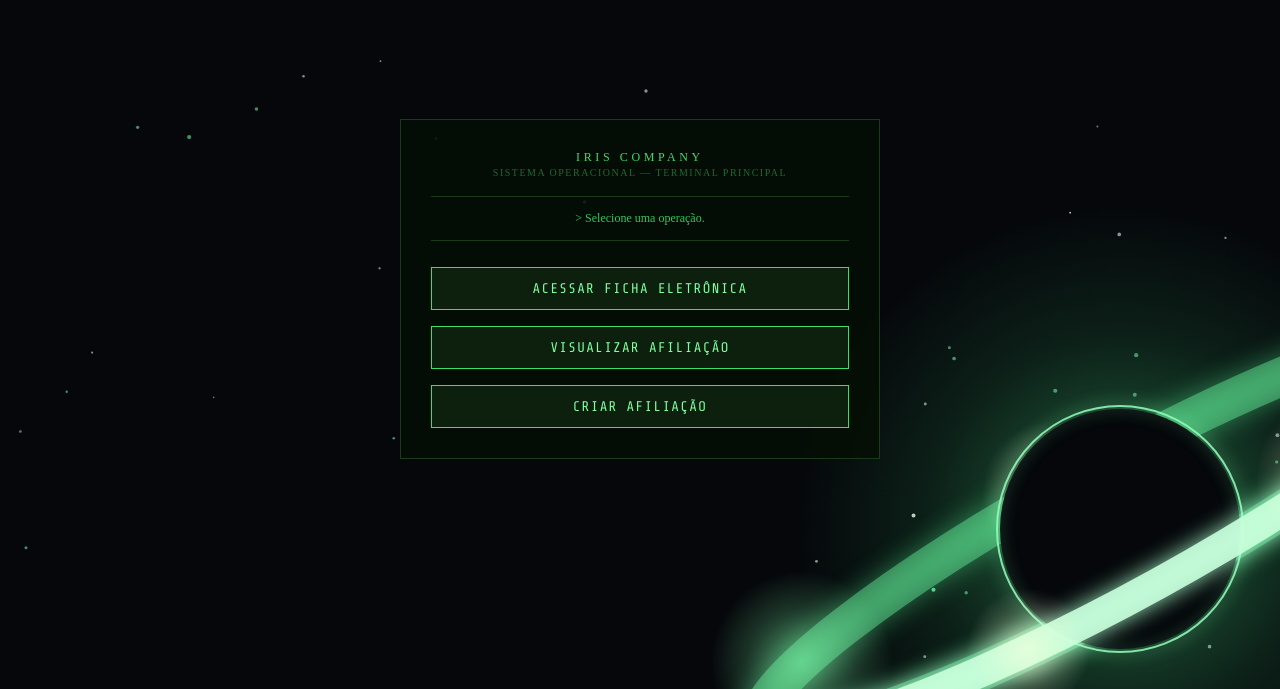
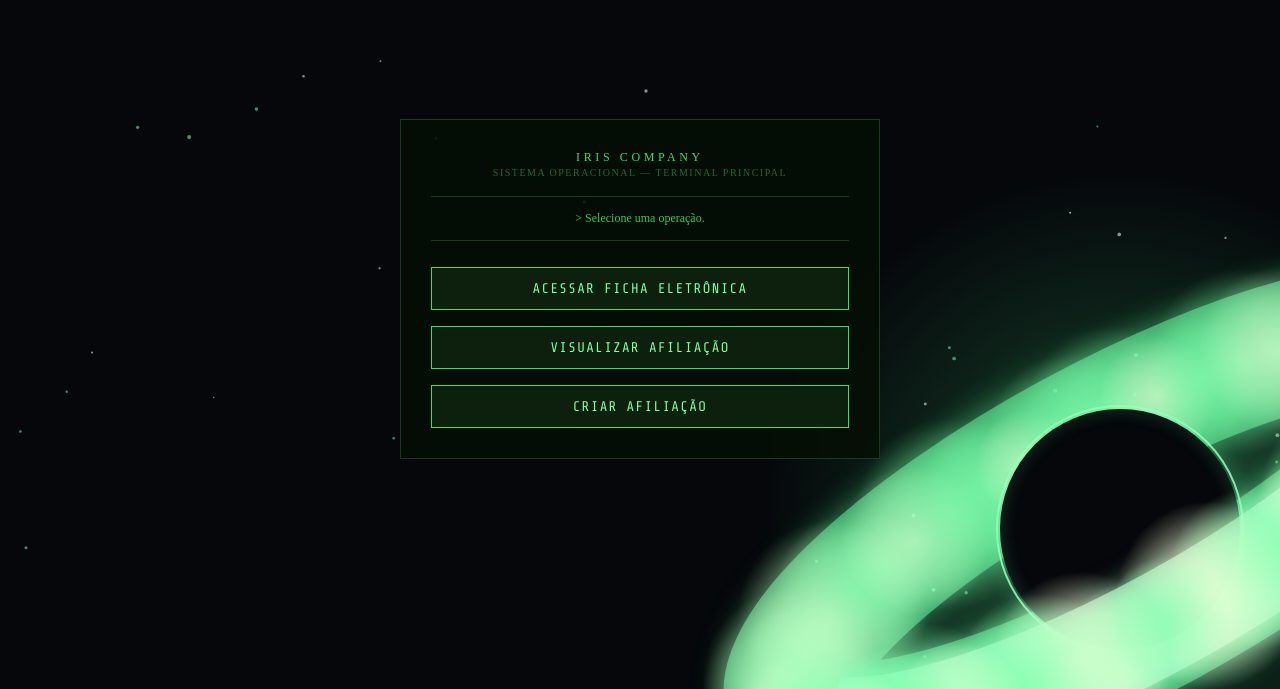
Before and after one commit to GusZerkk/Umbra09-Servidor, a website: page public/index.html in a window 1280 px wide. Shown: the part 111-800 px from the top of the page. Drawn offline with nearby package versions, Linux system fonts and the light colour scheme; animation ran at ten frames a second.

Commit message:
Update index.html

```diff
--- a/public/index.html
+++ b/public/index.html
@@ -205,24 +205,25 @@ function MatrixRain() {
             });
             const t = ts / 1000;
             const rot = -0.5;
-            const rx = eventHorizon * 3.4, ry = eventHorizon * 0.55;
+            const rx = eventHorizon * 3.1, ry = eventHorizon * 0.85;
             function ellipsePoint(a) {
                 const x0 = rx * Math.cos(a), y0 = ry * Math.sin(a);
                 return { x: cx + x0 * Math.cos(rot) - y0 * Math.sin(rot), y: cy + x0 * Math.sin(rot) + y0 * Math.cos(rot) };
             }
-            const NUM_BLOBS = 7;
+            const NUM_BLOBS = 48;
+            const baseAngle = t * 0.12;
             const blobs = Array.from({ length: NUM_BLOBS }, (_, i) => {
-                const a = ((t * 0.35) + (i / NUM_BLOBS) * Math.PI * 2) % (Math.PI * 2);
+                const a = (baseAngle + (i / NUM_BLOBS) * Math.PI * 2) % (Math.PI * 2);
                 const p = ellipsePoint(a);
-                const front = a > Math.PI * 0.15 && a < Math.PI * 0.85;
-                const size = eventHorizon * (0.55 + 0.25 * Math.sin(t * 0.6 + i * 2));
+                const front = a > Math.PI * 0.12 && a < Math.PI * 0.88;
+                const size = eventHorizon * (0.62 + 0.18 * Math.sin(t * 0.8 + i * 1.7));
                 return { x: p.x, y: p.y, size, front, seed: i };
             });
             function drawBlob(b) {
                 const g = ctx.createRadialGradient(b.x, b.y, 0, b.x, b.y, b.size);
                 const tone = b.seed % 3 === 0 ? "255,255,220" : "130,255,175";
-                g.addColorStop(0, `rgba(${tone},0.55)`);
-                g.addColorStop(0.6, `rgba(${tone},0.18)`);
+                g.addColorStop(0, `rgba(${tone},0.6)`);
+                g.addColorStop(0.55, `rgba(${tone},0.28)`);
                 g.addColorStop(1, `rgba(${tone},0)`);
                 ctx.fillStyle = g;
                 ctx.beginPath();
@@ -231,25 +232,25 @@ function MatrixRain() {
             }
             // halo suave ao redor de tudo
             const glowR = eventHorizon + 10 + Math.sin(t / 3) * 4;
-            const grad = ctx.createRadialGradient(cx, cy, eventHorizon * 0.6, cx, cy, glowR + eventHorizon * 1.6);
-            grad.addColorStop(0, "rgba(90,255,150,0.30)");
-            grad.addColorStop(0.5, "rgba(60,200,120,0.12)");
+            const grad = ctx.createRadialGradient(cx, cy, eventHorizon * 0.6, cx, cy, glowR + eventHorizon * 1.9);
+            grad.addColorStop(0, "rgba(90,255,150,0.32)");
+            grad.addColorStop(0.5, "rgba(60,200,120,0.13)");
             grad.addColorStop(1, "rgba(60,200,120,0)");
             ctx.fillStyle = grad;
             ctx.beginPath();
-            ctx.arc(cx, cy, glowR + eventHorizon * 1.6, 0, Math.PI * 2);
+            ctx.arc(cx, cy, glowR + eventHorizon * 1.9, 0, Math.PI * 2);
             ctx.fill();
-            // disco de acreção (anel inteiro, atrás do buraco)
+            // base espessa do disco (atrás do buraco) — fecha o espaço vazio
             ctx.save();
-            ctx.strokeStyle = "rgba(110,255,165,0.4)";
-            ctx.lineWidth = eventHorizon * 0.32;
+            ctx.strokeStyle = "rgba(110,255,165,0.5)";
+            ctx.lineWidth = eventHorizon * 1.1;
             ctx.shadowColor = "#5aff9a";
-            ctx.shadowBlur = 26;
+            ctx.shadowBlur = 30;
             ctx.beginPath();
             ctx.ellipse(cx, cy, rx, ry, rot, 0, Math.PI * 2);
             ctx.stroke();
             ctx.restore();
-            // turbulência (nuvens girando) que passa atrás do buraco
+            // turbulência densa (nuvens girando) que passa atrás do buraco
             blobs.filter((b) => !b.front).forEach(drawBlob);
             // o buraco em si
             ctx.fillStyle = "#05070a";
@@ -266,16 +267,18 @@ function MatrixRain() {
             ctx.arc(cx, cy, eventHorizon + 3, 0, Math.PI * 2);
             ctx.stroke();
             ctx.restore();
-            // parte do disco que cruza na frente
+            // base espessa do disco que cruza na frente
             ctx.save();
-            ctx.strokeStyle = "rgba(200,255,220,0.9)";
-            ctx.lineWidth = eventHorizon * 0.26;
+            ctx.strokeStyle = "rgba(180,255,210,0.65)";
+            ctx.lineWidth = eventHorizon * 0.85;
             ctx.shadowColor = "#a8ffcf";
-            ctx.shadowBlur = 22;
+            ctx.shadowBlur = 26;
             ctx.beginPath();
-            ctx.ellipse(cx, cy, rx, ry, rot, Math.PI * 0.15, Math.PI * 0.85);
+            ctx.ellipse(cx, cy, rx, ry, rot, Math.PI * 0.12, Math.PI * 0.88);
             ctx.stroke();
             ctx.restore();
+            // turbulência densa que passa na frente do buraco
+            blobs.filter((b) => b.front).forEach(drawBlob);
             // turbulência que passa na frente do buraco
             blobs.filter((b) => b.front).forEach(drawBlob);
             animId = requestAnimationFrame(draw);
```
